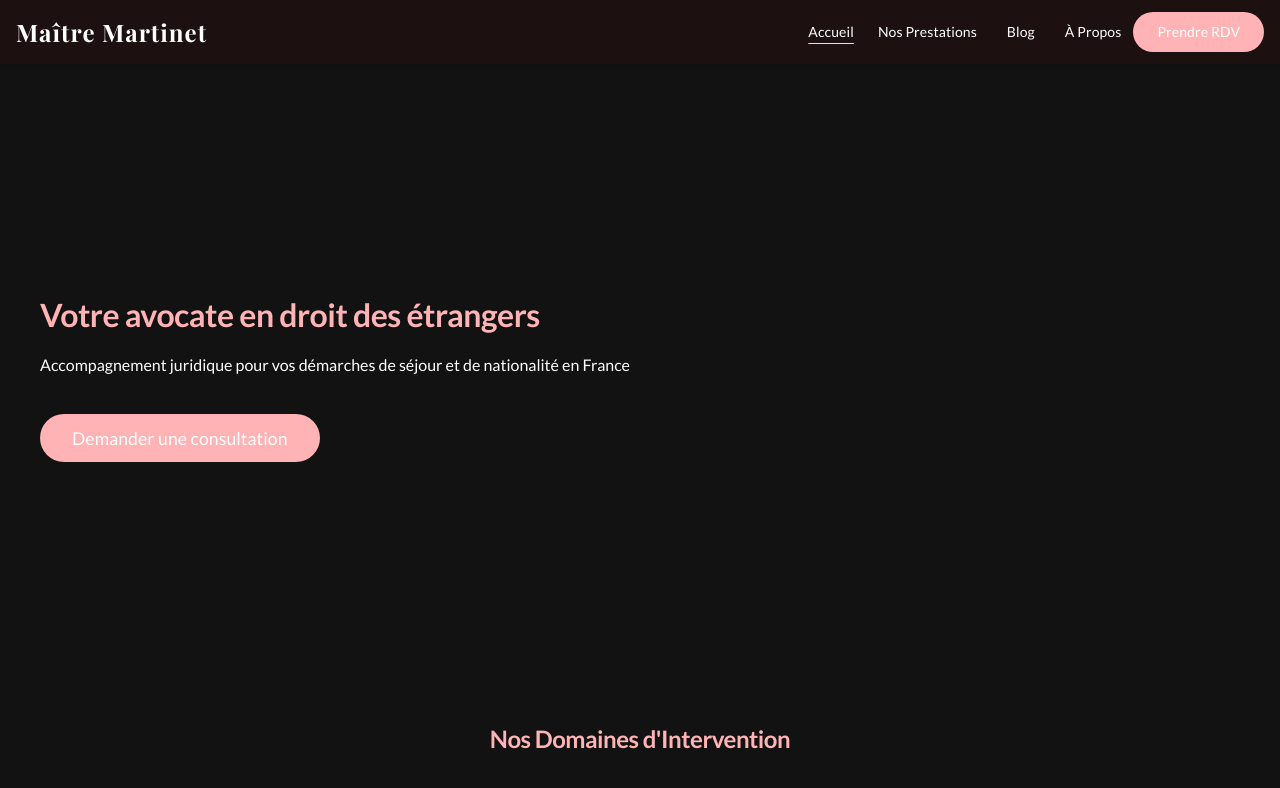
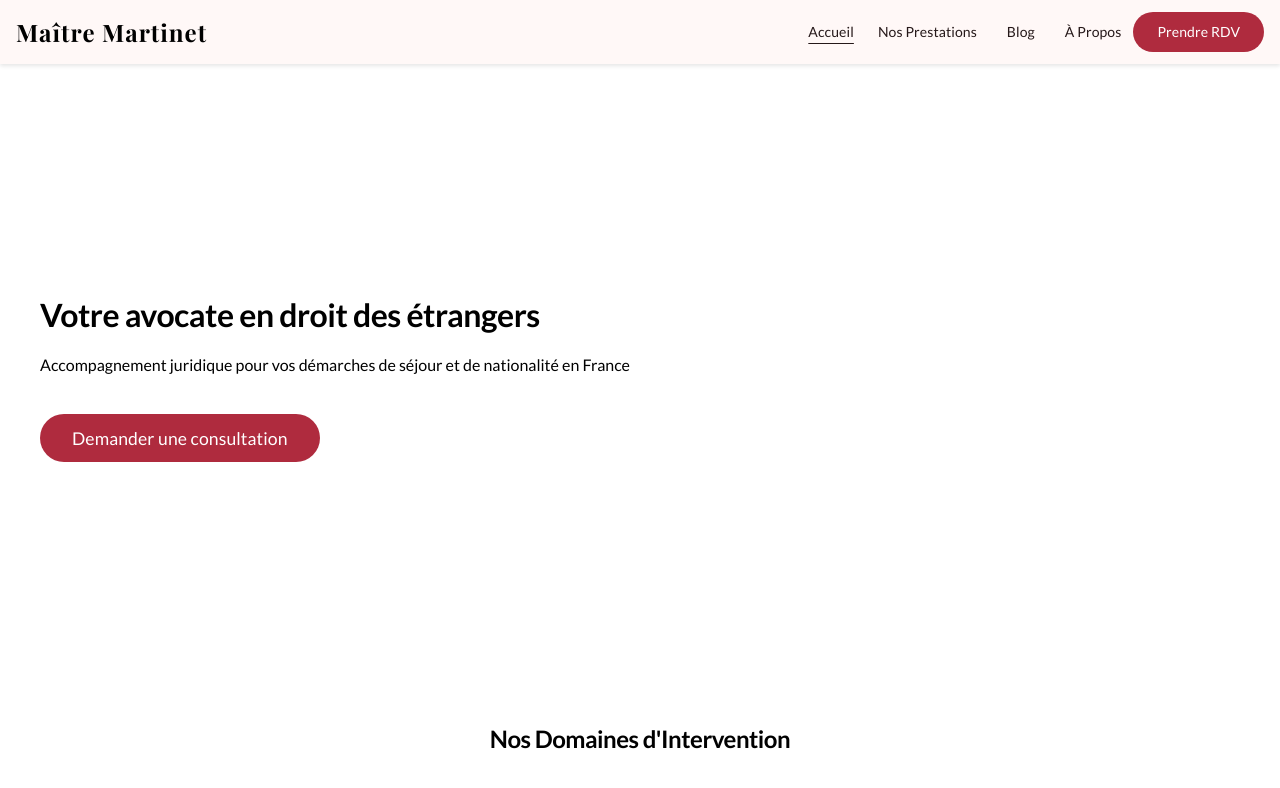
Before and after one commit to Hackamo/site-avocat, an Angular app: page / in a window 1280 px wide. Shown: the top 788 px of the page. Built offline with nearby package versions, Linux system fonts and the light colour scheme.

Commit message:
refactor: comment out dark theme styles for future use

```diff
--- a/src/styles.scss
+++ b/src/styles.scss
@@ -45,31 +45,31 @@ $avocat-dark-theme: mat.define-theme(
 
 @include mat.all-component-themes($avocat-theme);
 
-@media (prefers-color-scheme: light) {
-	@include mat.all-component-colors($avocat-dark-theme);
+// @media (prefers-color-scheme: dark) {
+// 	@include mat.all-component-colors($avocat-dark-theme);
 
-	body {
-		background: #121212 !important;
-		color: #ffffff !important;
-	}
+// 	body {
+// 		background: #121212 !important;
+// 		color: #ffffff !important;
+// 	}
 
-	h1,
-	h2,
-	h3 {
-		color: #ffb3b5 !important;
-	}
+// 	h1,
+// 	h2,
+// 	h3 {
+// 		color: #ffb3b5 !important;
+// 	}
 
-	.list-item::before {
-		color: #ffb3b5 !important;
-	}
+// 	.list-item::before {
+// 		color: #ffb3b5 !important;
+// 	}
 
-	p,
-	div,
-	span,
-	li {
-		color: #ffffff !important;
-	}
-}
+// 	p,
+// 	div,
+// 	span,
+// 	li {
+// 		color: #ffffff !important;
+// 	}
+// }
 
 :root {
 	@include mat.snack-bar-overrides(
```
